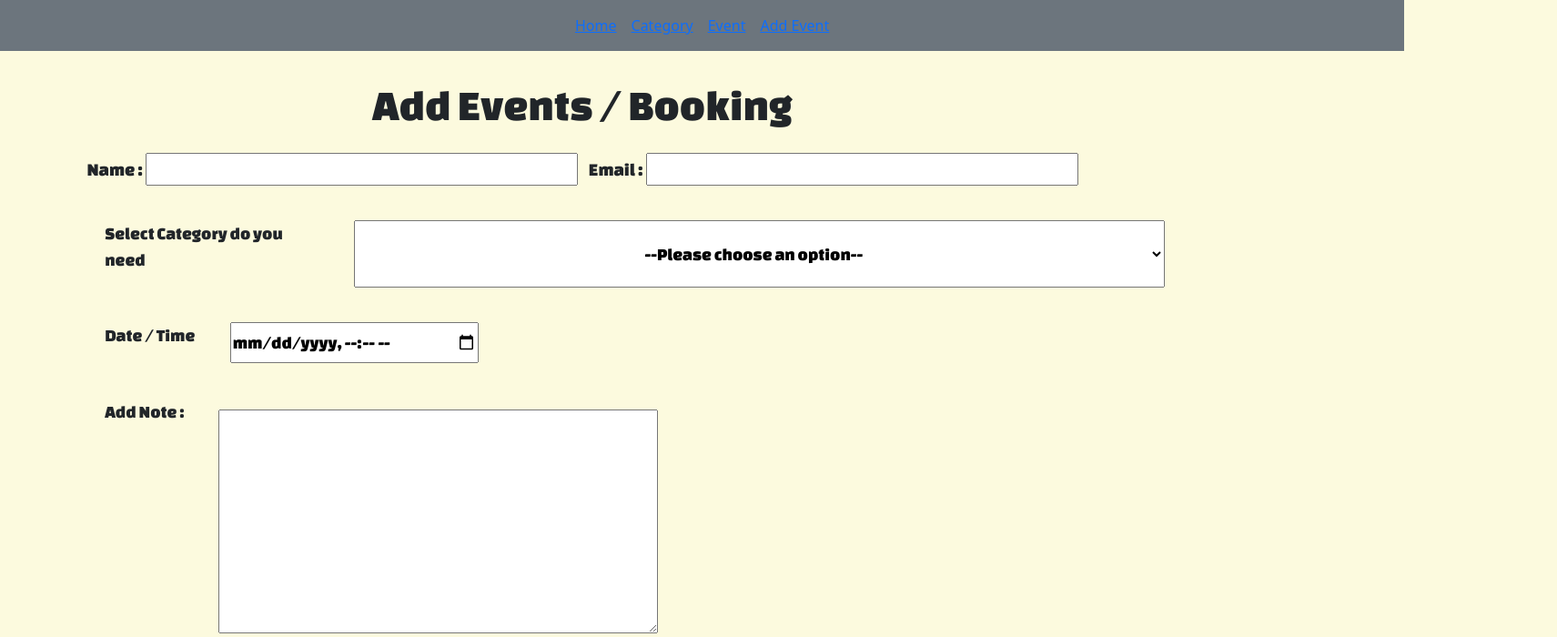
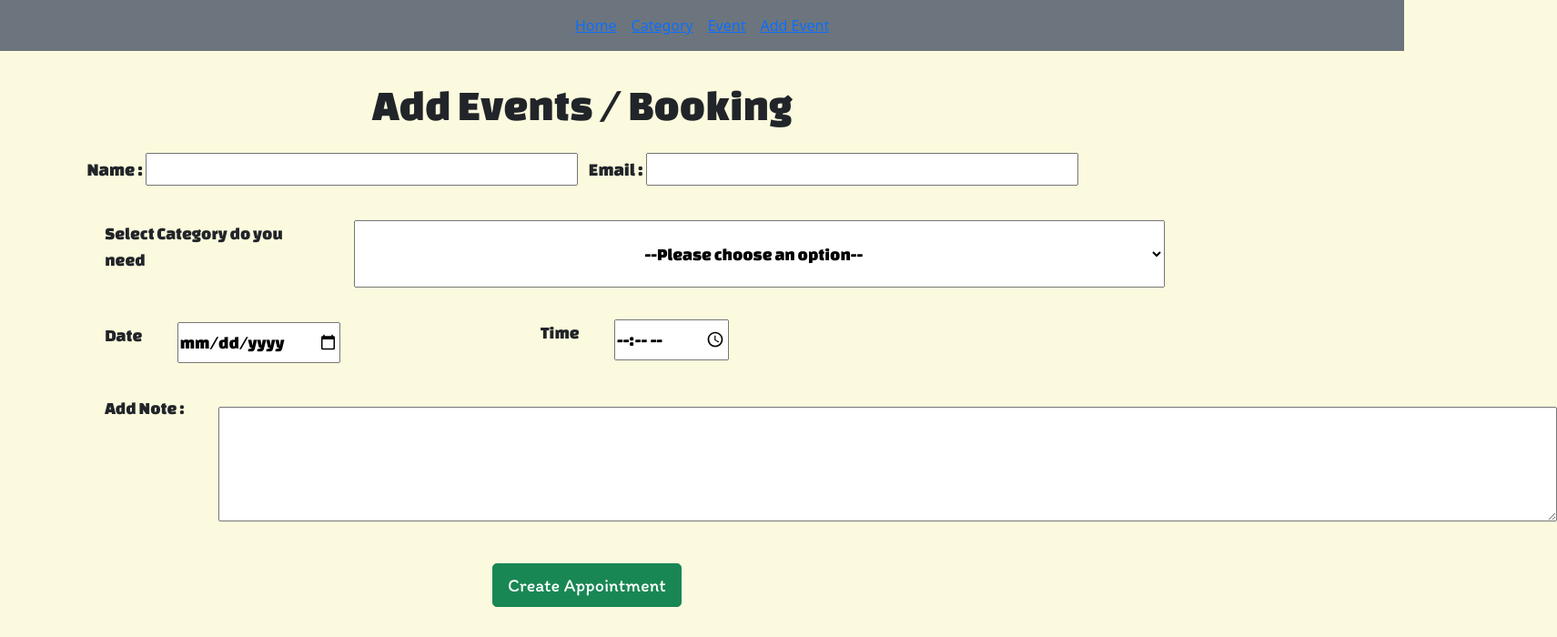
Before and after one commit to OASIP-KW1/Front-End, a Vue app in the folder OASIP_KW1/: page /addevent in a window 1280 px wide. Shown: the top 700 px of the page at 91% size, 1711 px wide, since content can reach past the window. Built offline with nearby package versions, Linux system fonts and the light colour scheme.

Commit message:
Edit page AddEvent

```diff
--- a/OASIP_KW1/src/components/AddEvent.vue
+++ b/OASIP_KW1/src/components/AddEvent.vue
@@ -20,11 +20,15 @@
 </select>
     </div>
 <div class="select2">
-    <p>Date / Time</p>
-    <input id="party" type="datetime-local" name="partydate">
+    <p>Date</p>
+    <input id="party" type="date" name="partydate">
 </div >
-<p class="addnotes">Add Note :</p> <textarea id="notes" cols="50" rows="10"></textarea>
-
+<div class="select3">
+    <p>Time</p>
+    <input id="party" type="time" name="partydate" >
+</div >
+<p class="addnotes">Add Note :</p> <textarea id="notes" cols="157" rows="5" maxlength="100"></textarea>
+<div class ="button"><router-link :to="{  name: 'EventListAll' }"><button type="button" class="Close btn btn-success btn-lg">Create Appointment</button></router-link></div>
 </template>
 
 <style>
@@ -47,6 +51,16 @@
     font-family: 'Changa One', cursive;
     margin-top: 2em;
 }
+.select3{
+    display: flex;
+    font-size: larger;
+    margin-left: 6em;
+    font-family: 'Changa One', cursive;
+     /* text-align: center; */
+         margin-top: -2.5em;
+    justify-content: center;
+
+}
 .select2{
     font-size: larger;
     margin-left: 6em;
@@ -67,6 +81,16 @@
     width:52.2em;
     text-align: center;
 }
+.button{
+    display: flex;
+    justify-content: center;
+    /* padding: 15px 32px; */
+    font-size: 16px;
+
+}
+.button:hover{
+    color: white;
+}
 #notes{
     position: relative;
     margin-left: 15em;
--- a/OASIP_KW1/src/views/Home.vue
+++ b/OASIP_KW1/src/views/Home.vue
@@ -34,7 +34,7 @@ console.log(toggle.value);
   <table width="80%">
     <tr>
       <td><img src="../assets/dear.jpeg" alt="opal" width="250"></td>
-      <td><img src="../assets/opla.jpg" alt="opal" width="250"></td>
+      <td><img src="../assets/game.jpg" alt="opal" width="250"></td>
       <td><img src="../assets/opla.jpg" alt="opal" width="250"></td>
    </tr>
     <tr >
```
Also changed, not shown: OASIP_KW1/src/assets/game.jpg (added).
